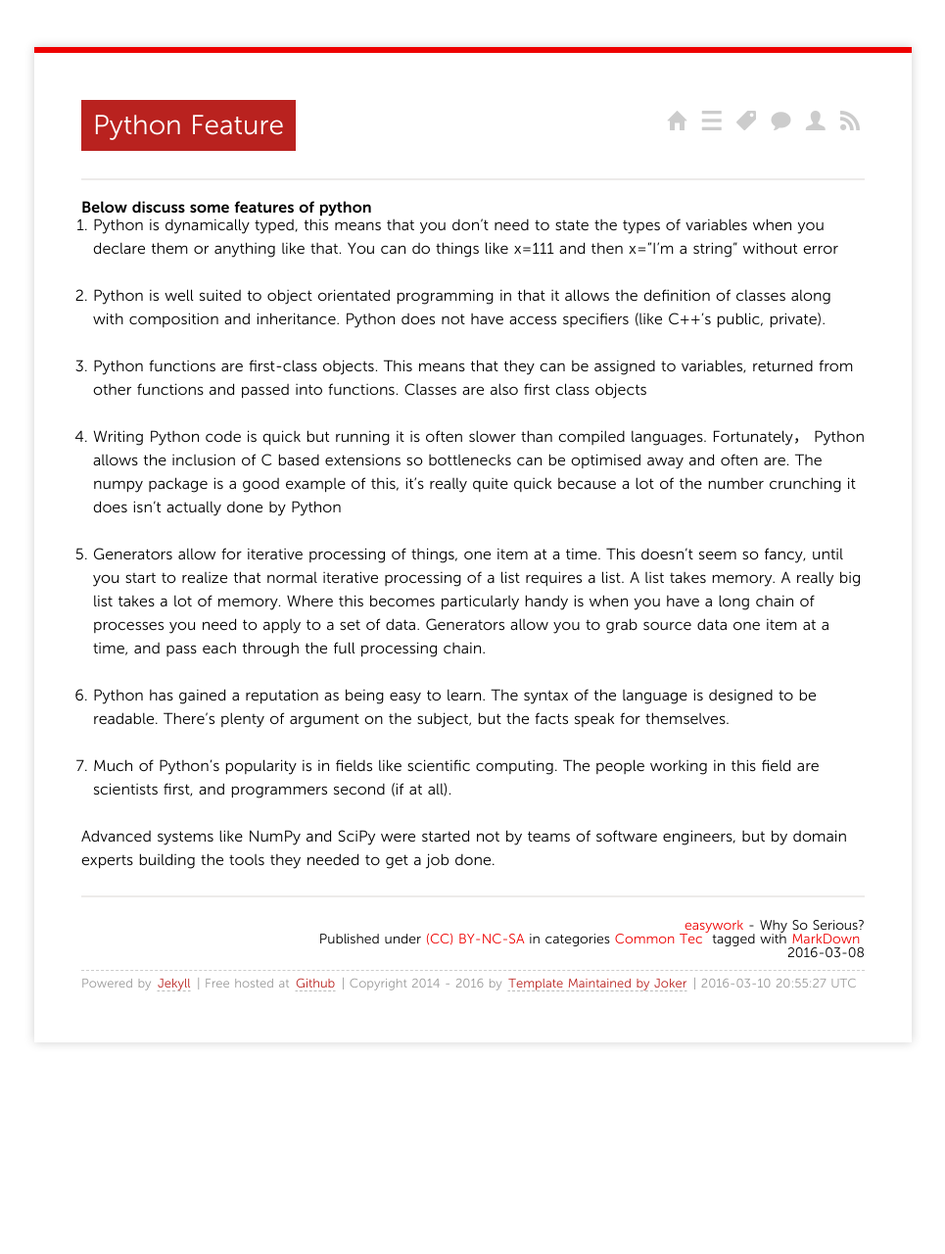
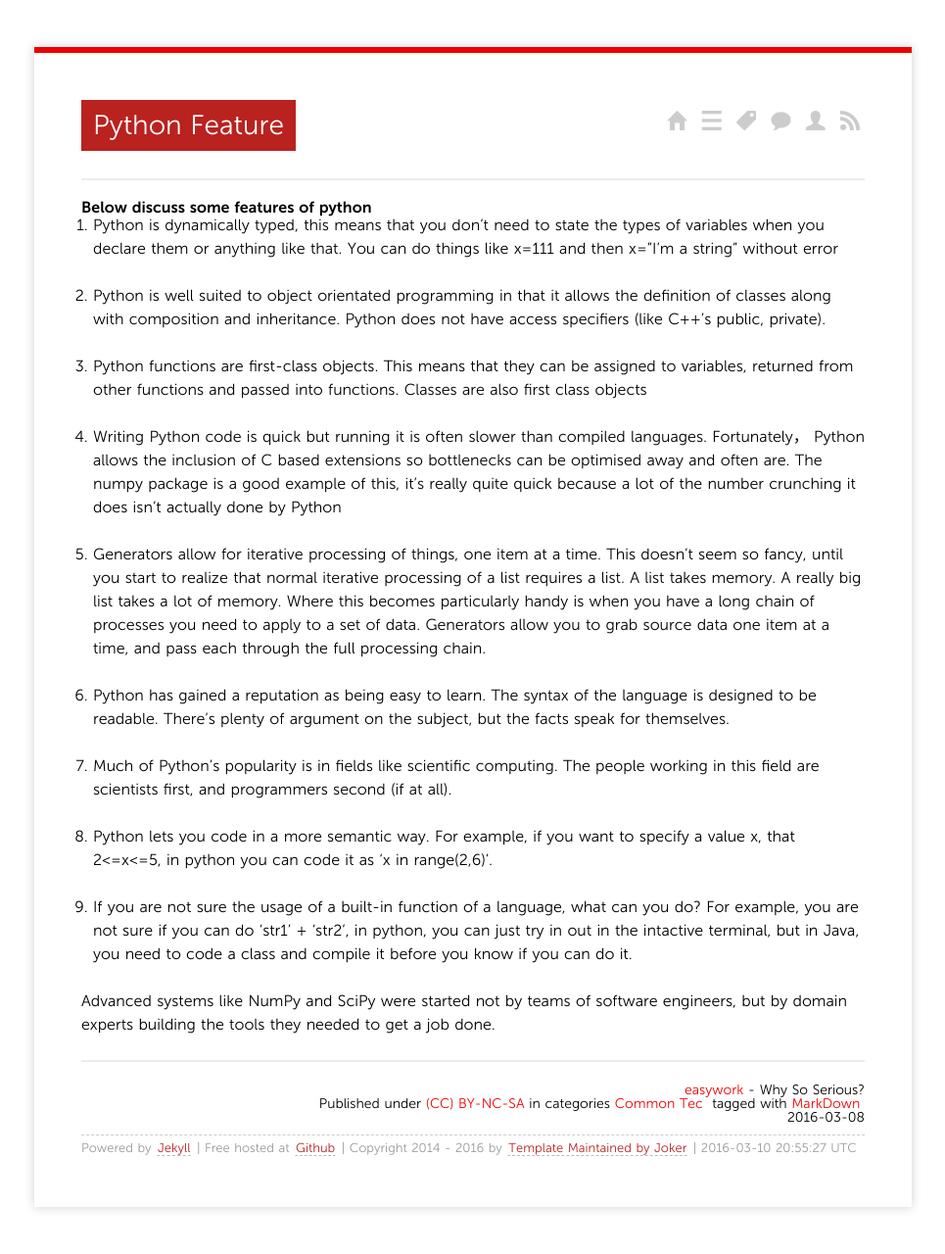
Before and after one commit to easywork/easywork.github.io, a Jekyll site: the page built from _posts/2016/2016-03-08-Python-Features.md, in a window 1280 px wide. Shown: the whole page at 98% size, without its empty margins (157-1122 px from the left). Built offline with Jekyll 4.4.1, drawn with Linux system fonts in a browser that asks for light colours; nearby versions of some CDN libraries; comment, search, counter and statistics services are not loaded; before the commit the page ends 1112 px from its top, so only the background shows below that.

Commit message:
update readme.md and python page

```diff
--- a/_posts/2016/2016-03-08-Python-Features.md
+++ b/_posts/2016/2016-03-08-Python-Features.md
@@ -23,4 +23,8 @@ tags:
 
 1. Much of Python's popularity is in fields like scientific computing. The people working in this field are scientists first, and programmers second (if at all).
 
+1. Python lets you code in a more semantic way. For example, if you want to specify a value x, that 2<=x<=5, in python you can code it as 'x in range(2,6)'.
+
+1. If you are not sure the usage of a built-in function of a language, what can you do? For example, you are not sure if you can do 'str1' + 'str2', in python, you can just try in out in the intactive terminal, but in Java, you need to code a class and compile it before you know if you can do it.
+
 Advanced systems like NumPy and SciPy were started not by teams of software engineers, but by domain experts building the tools they needed to get a job done.
```
Also changed, not shown: README.md.
